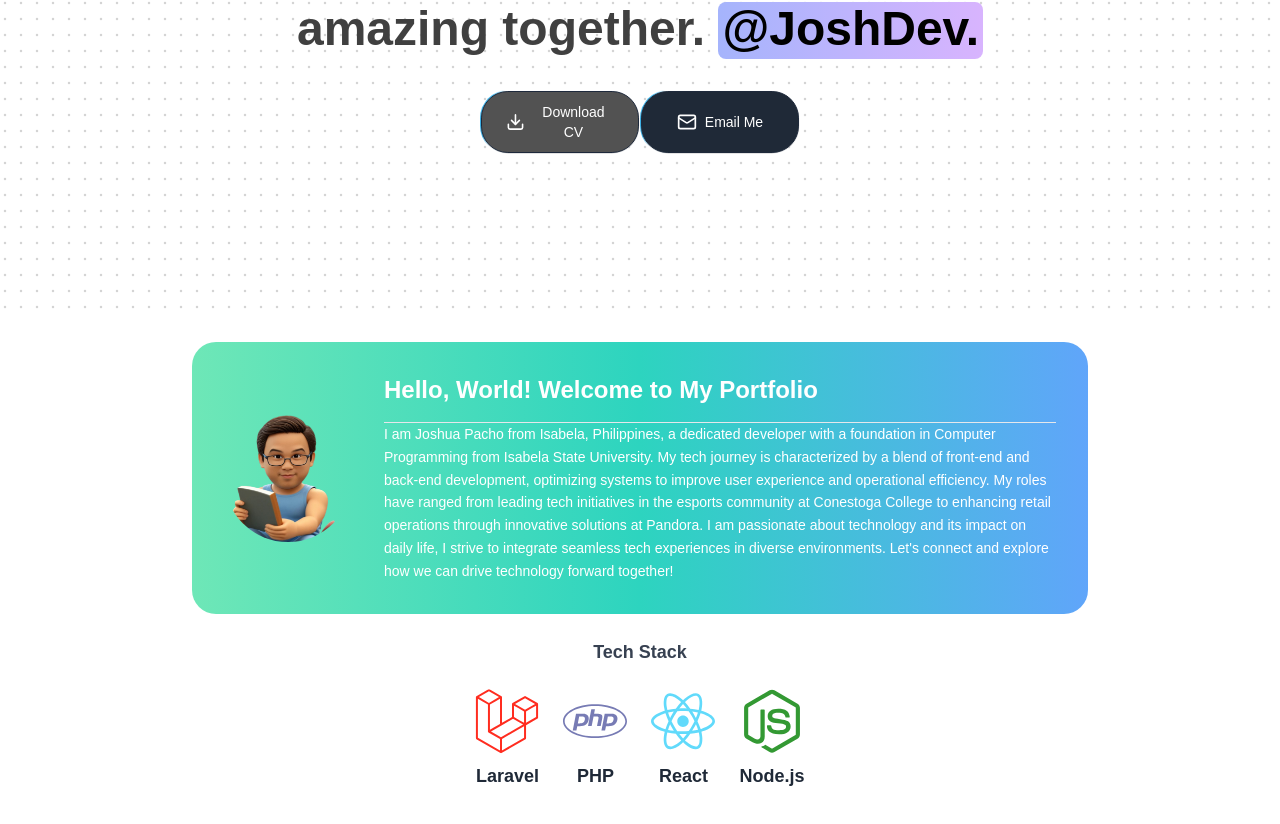
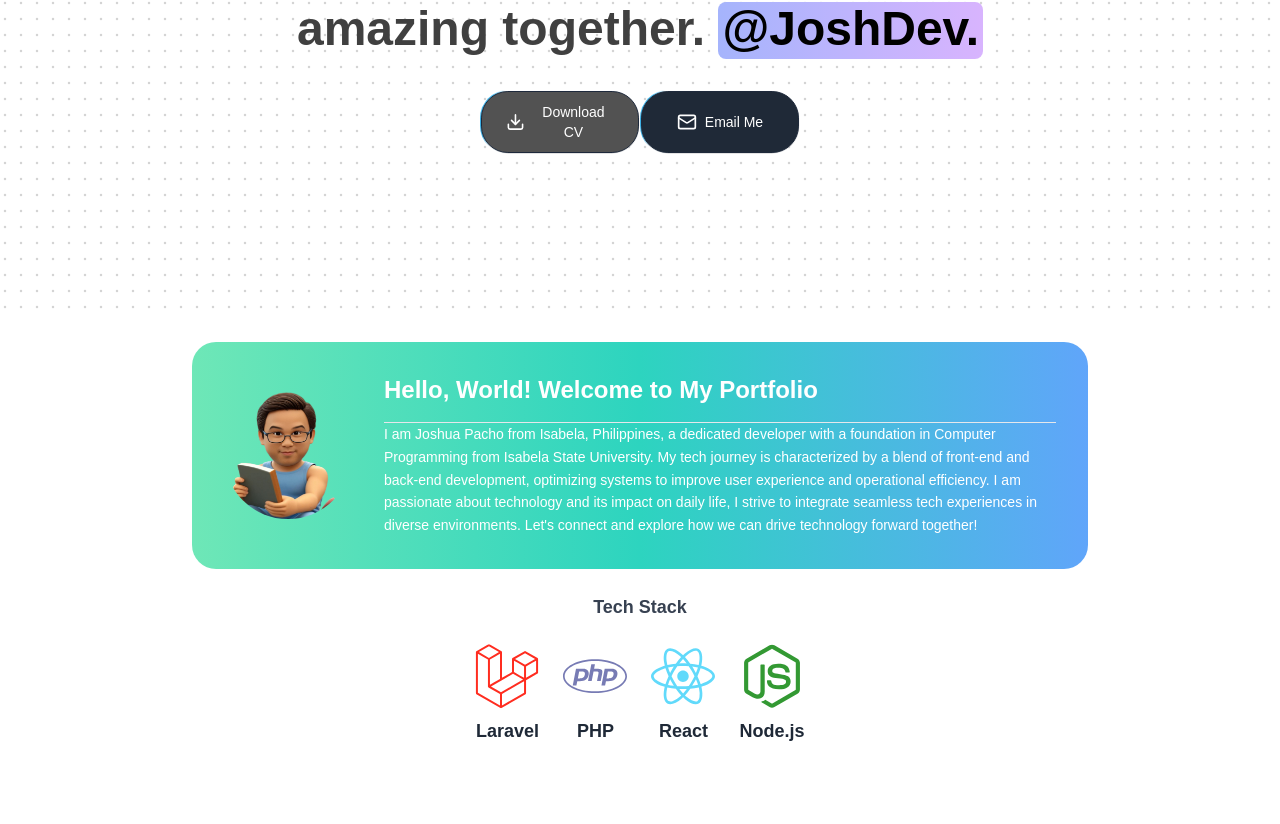
Before and after one commit to joshdevkit/web-portfolio, a Next.js app: page / in a window 1280 px wide. Shown: the part 642-1466 px from the top of the page. Built offline with nearby package versions, Linux system fonts and the light colour scheme.

Commit message:
fix text description

```diff
--- a/components/ProfileCard.tsx
+++ b/components/ProfileCard.tsx
@@ -19,13 +19,10 @@ export default function ProfileCard() {
           with a foundation in Computer Programming from Isabela State
           University. My tech journey is characterized by a blend of front-end
           and back-end development, optimizing systems to improve user
-          experience and operational efficiency. My roles have ranged from
-          leading tech initiatives in the esports community at Conestoga College
-          to enhancing retail operations through innovative solutions at
-          Pandora. I am passionate about technology and its impact on daily
-          life, I strive to integrate seamless tech experiences in diverse
-          environments. Let's connect and explore how we can drive technology
-          forward together!
+          experience and operational efficiency. I am passionate about
+          technology and its impact on daily life, I strive to integrate
+          seamless tech experiences in diverse environments. Let's connect and
+          explore how we can drive technology forward together!
         </p>
       </div>
     </div>
```
